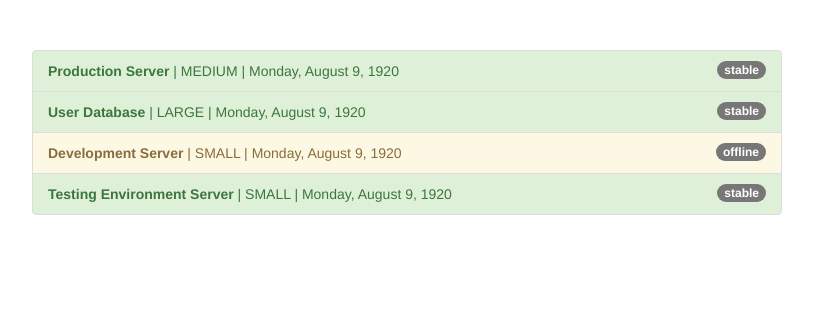
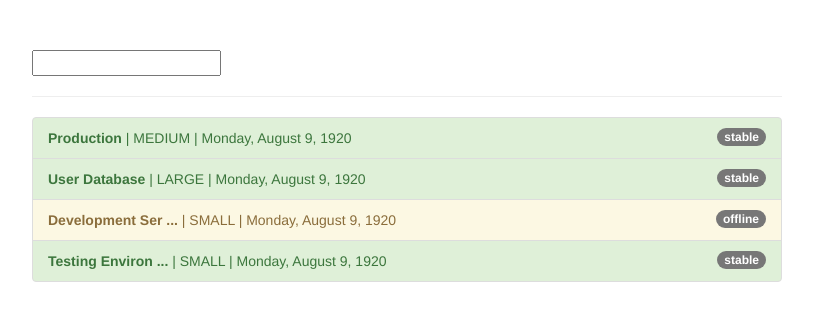
Before and after one commit to somiss14/pipes-start, an Angular app: page / in a window 1280 px wide. Shown: the top 320 px of the page, without its empty margins (233-1046 px from the left). Built offline with nearby package versions, Linux system fonts and the light colour scheme.

Commit message:
lesson 251

```diff
--- a/src/app/app.component.html
+++ b/src/app/app.component.html
@@ -1,16 +1,18 @@
 <div class="container">
   <div class="row">
     <div class="col-xs-12 col-sm-10 col-md-8 col-sm-offset-1 col-md-offset-2">
+      <input type="text" [(ngModel)]="filteredStatus">
+      <hr>
       <ul class="list-group">
         <li
           class="list-group-item"
-          *ngFor="let server of servers"
+          *ngFor="let server of servers | filter: filteredStatus: 'status'"
           [ngClass]="getStatusClasses(server)">
           <span
             class="badge">
             {{ server.status }}
           </span>
-          <strong>{{ server.name }}</strong> |
+          <strong>{{ server.name | shorten: 15}}</strong> |
           {{ server.instanceType  | uppercase}} |
           {{ server.started | date: 'fullDate'}}
         </li>
--- a/src/app/app.component.ts
+++ b/src/app/app.component.ts
@@ -9,7 +9,7 @@
   servers = [
     {
       instanceType: 'medium',
-      name: 'Production Server',
+      name: 'Production',
       status: 'stable',
       started: new Date(15, 1, 2017)
     },
@@ -32,6 +32,7 @@
       started: new Date(15, 1, 2017)
     }
   ];
+  filteredStatus = '';
   getStatusClasses(server: {instanceType: string, name: string, status: string, started: Date}) {
     return {
       'list-group-item-success': server.status === 'stable',
--- a/src/app/app.module.ts
+++ b/src/app/app.module.ts
@@ -4,10 +4,14 @@
 
 
 import { AppComponent } from './app.component';
+import {ShortenPipe} from "./shorten.pipe";
+import { FilterPipe } from './filter.pipe';
 
 @NgModule({
   declarations: [
-    AppComponent
+    AppComponent,
+    ShortenPipe,
+    FilterPipe,
   ],
   imports: [
     BrowserModule,
--- /dev/null
+++ b/src/app/filter.pipe.ts
@@ -0,0 +1,21 @@
+import {Pipe, PipeTransform} from '@angular/core';
+
+@Pipe({
+  name: 'filter'
+})
+export class FilterPipe implements PipeTransform {
+
+  transform(value: any, filterString: string, propName: string): any {
+    if (value.length === 0 || filterString === '') {
+      return value;
+    }
+      const resultArray = [];
+    for (const item of value) {
+      if (item[propName] === filterString) {
+        resultArray.push(item);
+      }
+    }
+      return resultArray;
+  }
+
+}
--- /dev/null
+++ b/src/app/shorten.pipe.ts
@@ -0,0 +1,13 @@
+import {Pipe, PipeTransform} from "@angular/core";
+
+@Pipe({
+  name: 'shorten'
+})
+export class ShortenPipe implements PipeTransform {
+  transform(value: any, limit: number) {
+    if (value.length > limit) {
+      return value.substring(0, limit) + ' ...';
+    }
+    return value;
+  }
+}
```
